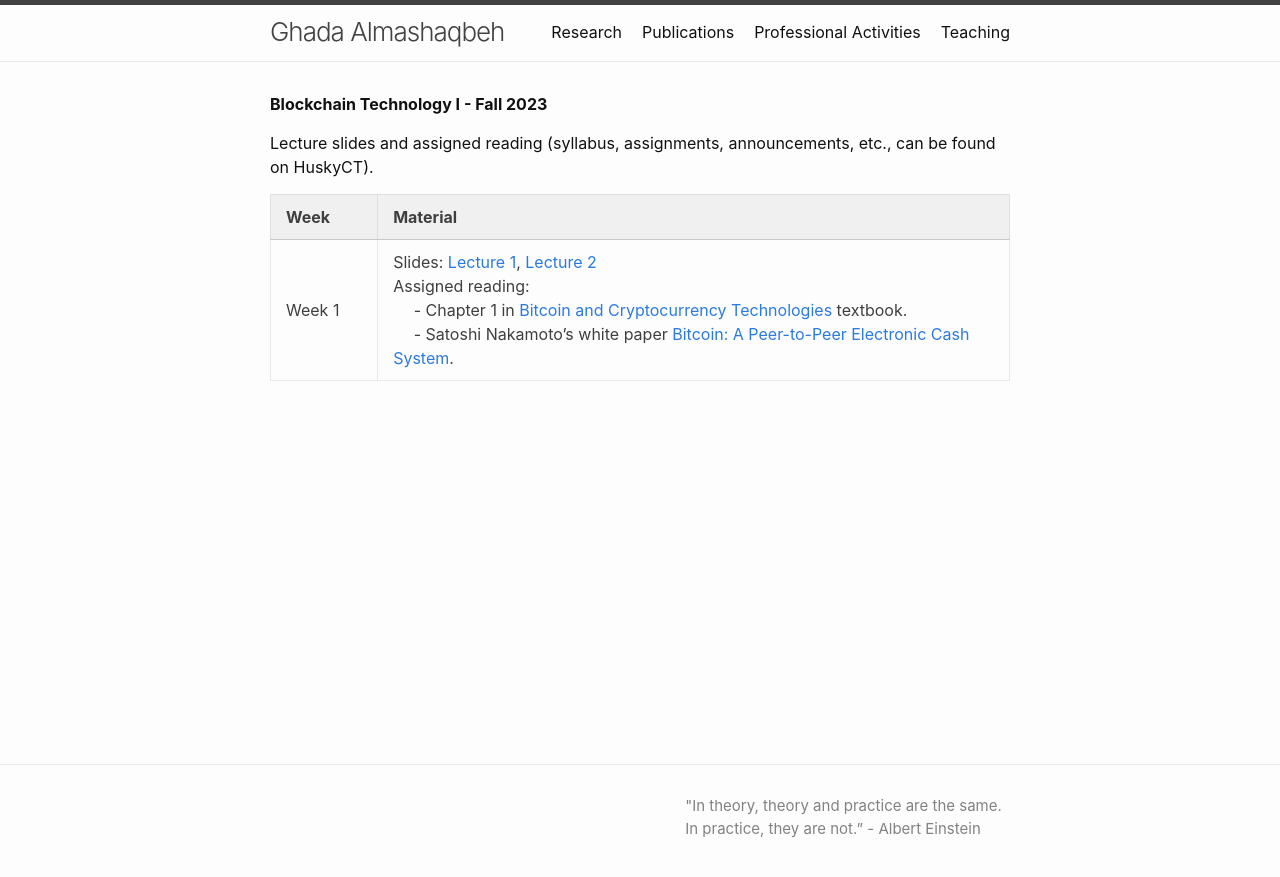
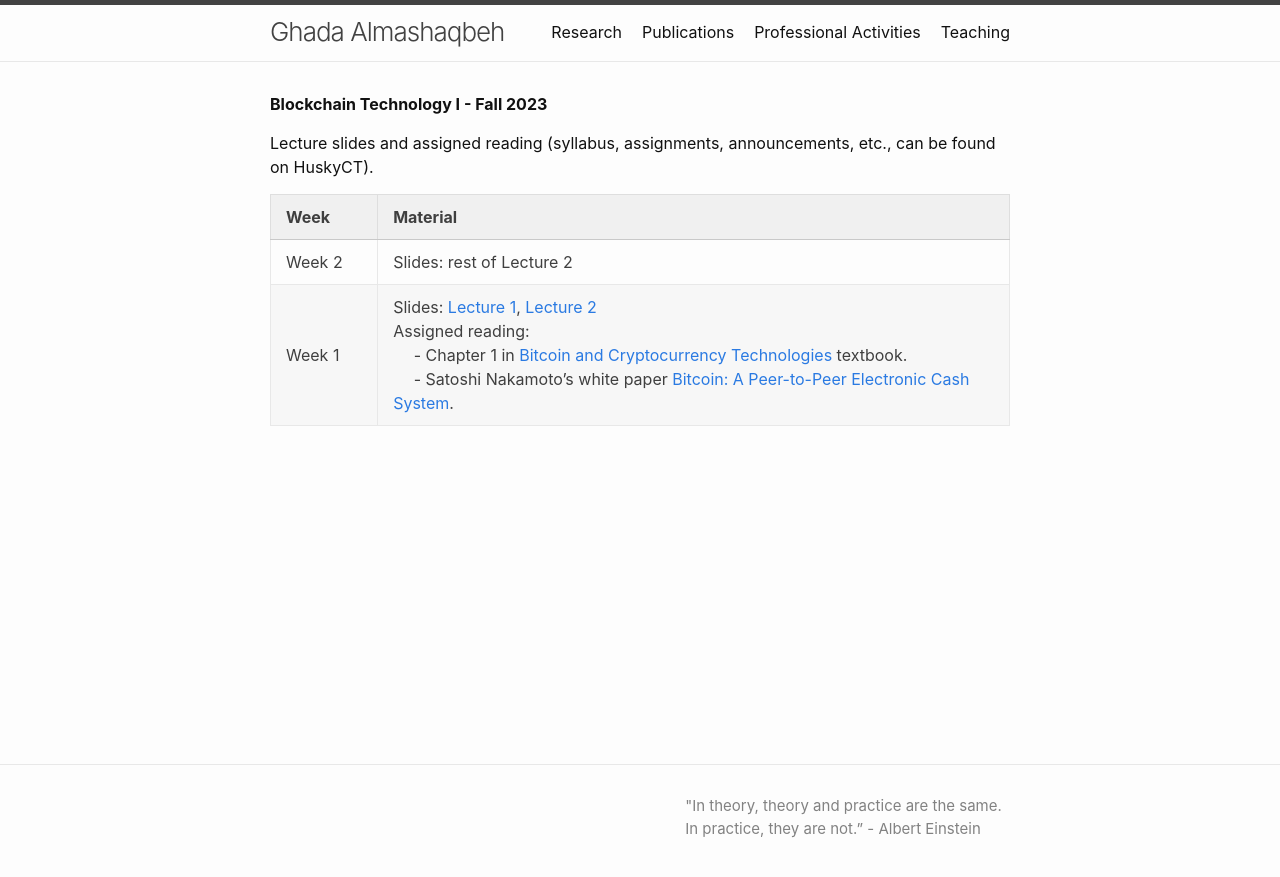
Before and after one commit to GhadaAlmashaqbeh/GhadaAlmashaqbeh.github.io, a Jekyll site: the page built from courses/blockchain-technology-f2023/index.md, in a window 1280 px wide. Shown: the top 877 px of the page. Built offline with Jekyll 4.4.1, drawn with Linux system fonts in a browser that asks for light colours.

Commit message:
add lectures

```diff
--- a/courses/blockchain-technology-f2023/index.md
+++ b/courses/blockchain-technology-f2023/index.md
@@ -8,4 +8,5 @@ Lecture slides and assigned reading (syllabus, assignments, announcements, etc.,
 
 | Week&emsp;&emsp;| Material           |
 |----------|--------------------|
+| Week 2 | Slides: rest of Lecture 2 |
 | Week 1 | Slides: [Lecture 1](./lecture1.pdf), [Lecture 2](./lecture2.pdf) <br/> Assigned reading: <br/> &emsp; - Chapter 1 in [Bitcoin and Cryptocurrency Technologies](https://d28rh4a8wq0iu5.cloudfront.net/bitcointech/readings/princeton_bitcoin_book.pdf) textbook. <br/> &emsp; - Satoshi Nakamoto’s white paper [Bitcoin: A Peer-to-Peer Electronic Cash System](https://bitcoin.org/bitcoin.pdf). |
```
Also changed, not shown: 1 other file.
